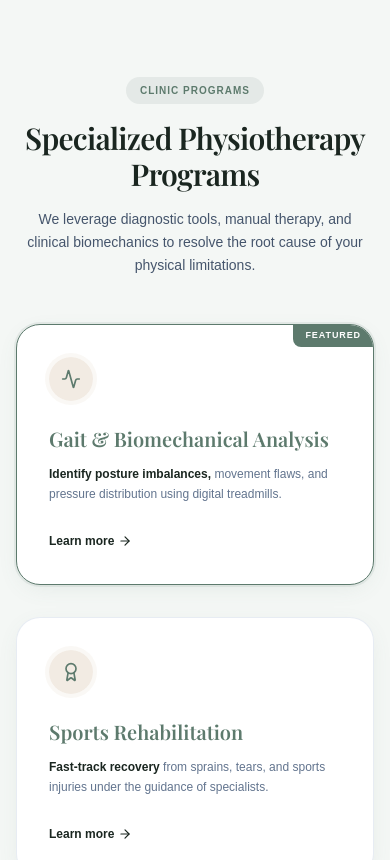
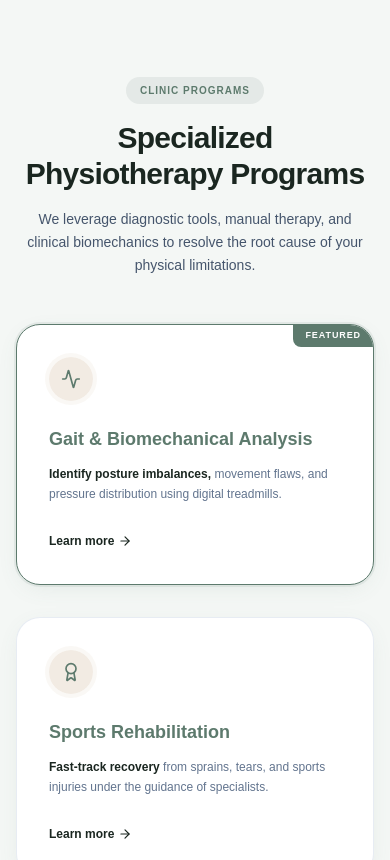
Before and after one commit to rameshdarisi03/rameshdental, a Next.js app: page / in a window 390 px wide. Shown: the part 4800-5660 px from the top of the page. Built offline with nearby package versions, Linux system fonts and the light colour scheme; no server answers; the database is empty.

Commit message:
style: restore punchy bold sans-serif heading typography for Specialized Programs and Reviews sections

```diff
--- a/src/app/page.tsx
+++ b/src/app/page.tsx
@@ -749,7 +749,7 @@ export default function Home() {
             <span className="text-[10px] font-black uppercase tracking-widest text-brand-green bg-brand-green/10 px-3.5 py-1.5 rounded-full inline-block">
               Clinic Programs
             </span>
-            <h2 className="font-serif-heading text-3xl sm:text-5xl font-semibold tracking-tight text-brand-charcoal dark:text-white">
+            <h2 className="text-3xl sm:text-5xl font-black tracking-tight text-brand-charcoal dark:text-white">
               Specialized Physiotherapy Programs
             </h2>
             <p className="text-sm sm:text-base text-slate-600 dark:text-slate-400 max-w-2xl mx-auto leading-relaxed">
@@ -779,7 +779,7 @@ export default function Home() {
                   <svc.icon className="h-5 w-5" />
                 </div>
 
-                <h3 className="font-serif-heading text-xl font-semibold text-brand-green dark:text-teal-300 mb-3 group-hover:text-brand-green-hover transition-colors">
+                <h3 className="text-lg sm:text-xl font-black text-brand-green dark:text-teal-400 mb-3 group-hover:text-brand-green-hover transition-colors">
                   {svc.title}
                 </h3>
 
@@ -1051,7 +1051,7 @@ export default function Home() {
                   100% Real Google Reviews
                 </span>
               </div>
-              <h2 className="font-serif-heading text-3xl sm:text-5xl font-semibold tracking-tight text-brand-charcoal dark:text-white">
+              <h2 className="text-3xl sm:text-5xl font-black tracking-tight text-brand-charcoal dark:text-white">
                 Stories of Recovery & Mobility
               </h2>
               <p className="text-sm sm:text-base text-slate-600 dark:text-slate-400 font-normal leading-relaxed">
```
